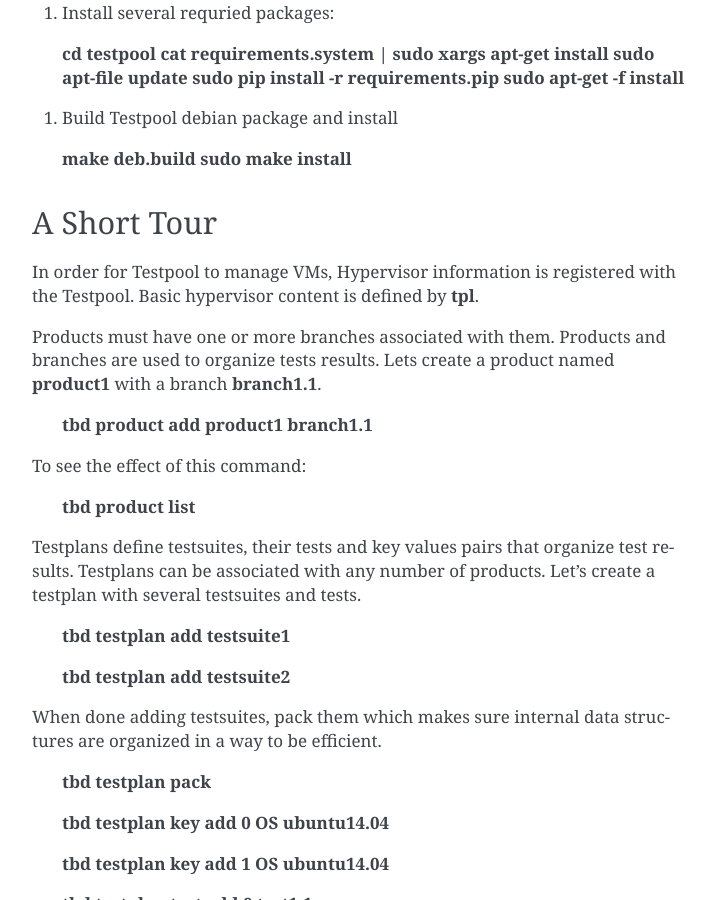
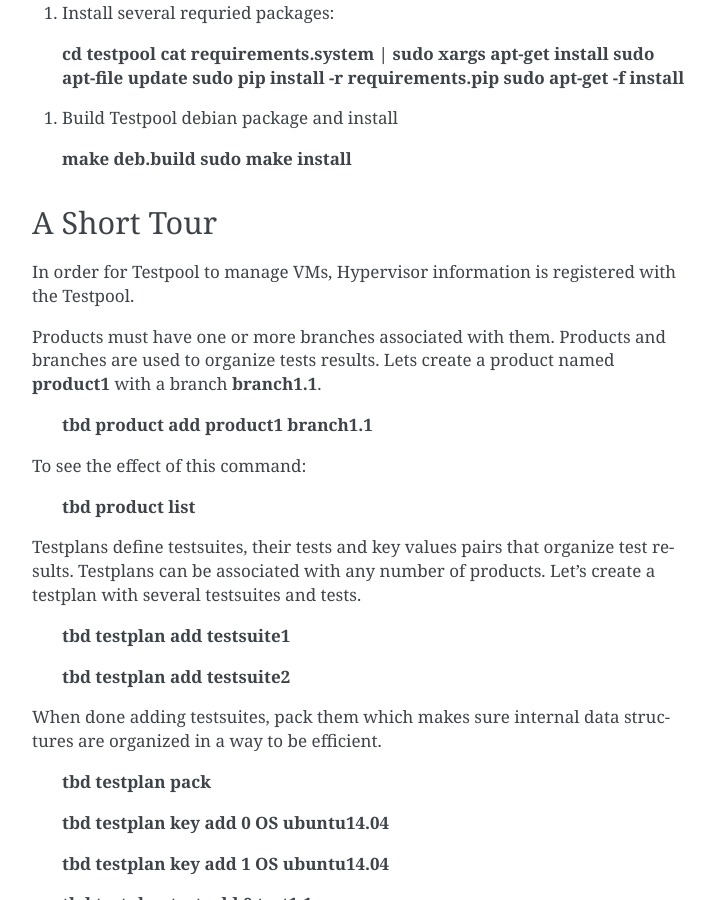
Before and after one commit to testcraftsman/testpool, a Sphinx documentation site: the page built from docs/source/quickstart.rst, in a window 1280 px wide and 900 px high, scrolled down 1521 px. Shown: the whole window, without its empty margins (388-1102 px from the left). Built offline with Sphinx 7.4.7, drawn with Linux system fonts in a browser that asks for light colours.

```diff
--- a/docs/source/quickstart.rst
+++ b/docs/source/quickstart.rst
@@ -80,7 +80,7 @@
 ------------
 
 In order for Testpool to manage VMs, Hypervisor information is registered
-with the Testpool. Basic hypervisor content is defined by **tpl**.
+with the Testpool.
 
 Products must have one or more branches associated with them. Products
 and branches are used to organize tests results. Lets create a product
```
Also changed, not shown: 1 other file.
